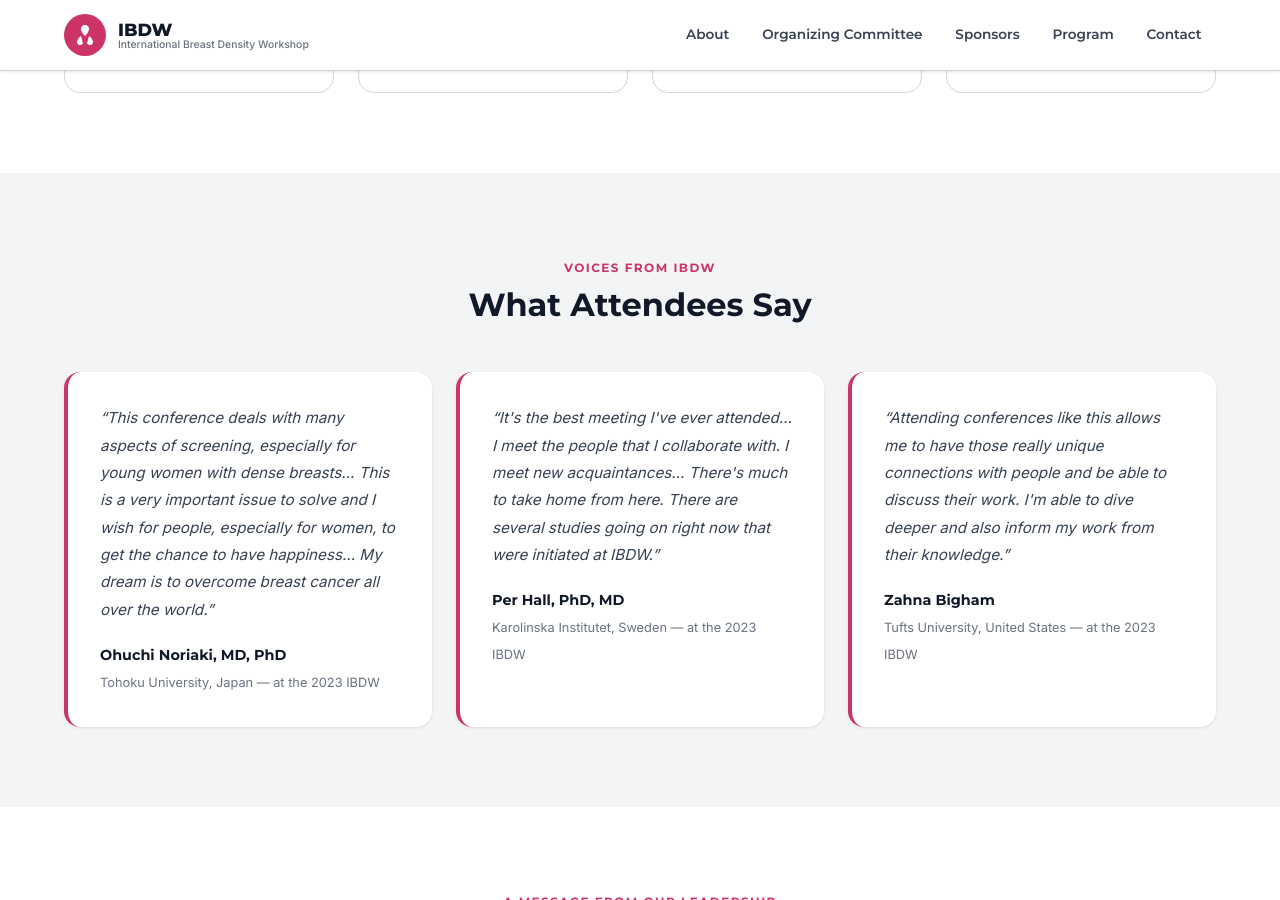
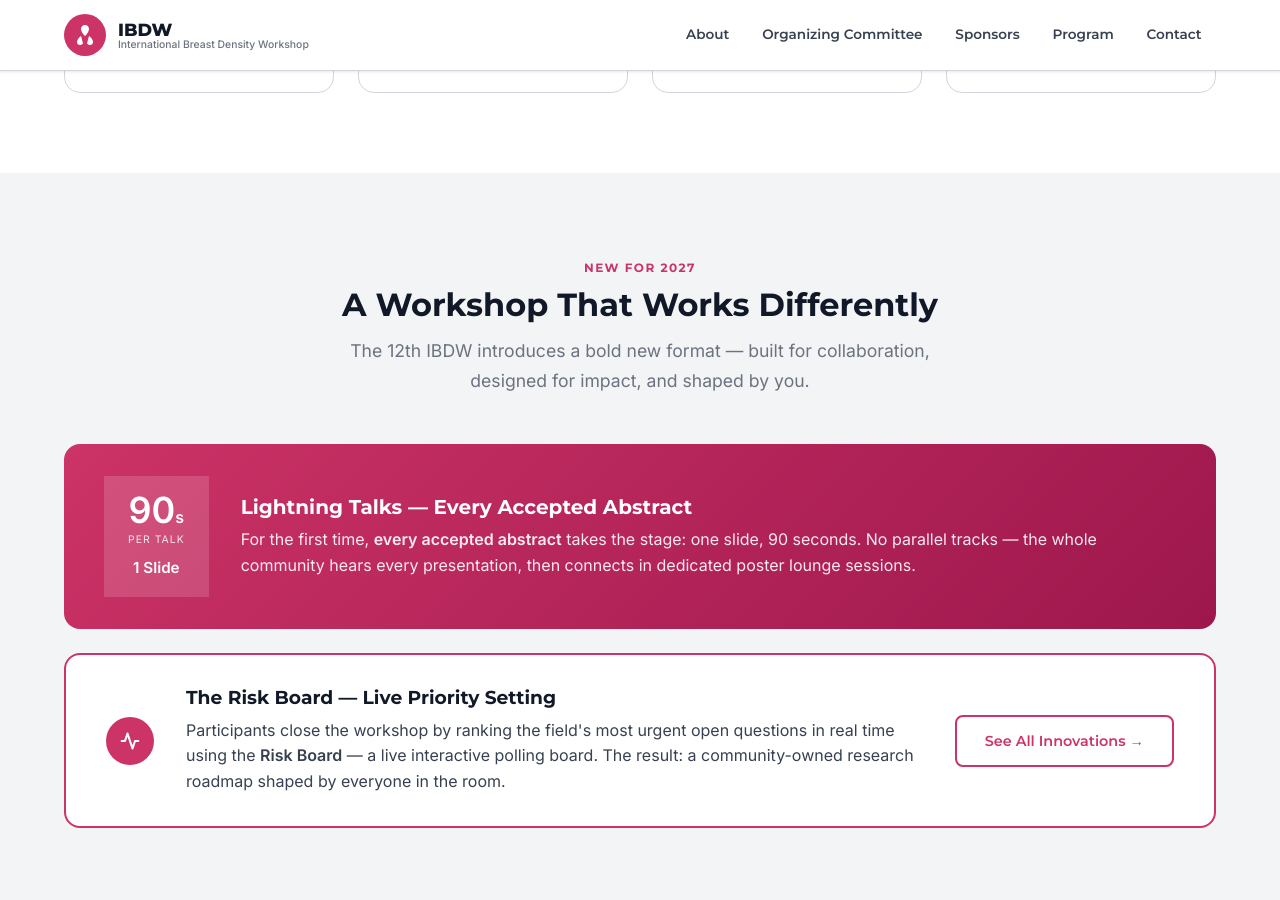
Before and after one commit to jshepherd46/breastdensityworkshop, a Jekyll site: the page built from index.html, in a window 1280 px wide and 900 px high, scrolled down 1528 px. Built offline with Jekyll 4.4.1, drawn with Linux system fonts in a browser that asks for light colours.

Commit message:
Add format innovations: index.html

```diff
--- a/index.html
+++ b/index.html
@@ -100,8 +100,44 @@ og_image: /assets/images/hero-bg.jpg
   </div>
 </section>
 
+<!-- FORMAT INNOVATIONS TEASER -->
+<section class="section section--alt">
+  <div class="container">
+    <div class="section-header">
+      <span class="section-label">New for 2027</span>
+      <h2>A Workshop That Works Differently</h2>
+      <p>The 12th IBDW introduces a bold new format — built for collaboration, designed for impact, and shaped by you.</p>
+    </div>
+
+    <!-- Lightning Talks callout -->
+    <div style="background: linear-gradient(135deg, var(--pink) 0%, #9d174d 100%); border-radius: var(--radius-lg); padding: 2rem 2.5rem; color: #fff; margin-bottom: 1.5rem; display: flex; gap: 2rem; align-items: center; flex-wrap: wrap;">
+      <div style="flex: 0 0 auto; text-align: center; background: rgba(255,255,255,0.15); border-radius: var(--radius-md); padding: 1rem 1.5rem;">
+        <div style="font-size: 2.25rem; font-weight: 800; line-height: 1;">90<span style="font-size: 1rem;">s</span></div>
+        <div style="font-size: 0.65rem; text-transform: uppercase; letter-spacing: 0.1em; opacity: 0.85; margin-top: 0.2rem;">Per Talk</div>
+        <div style="font-size: 0.95rem; font-weight: 700; margin-top: 0.4rem;">1 Slide</div>
+      </div>
+      <div style="flex: 1; min-width: 200px;">
+        <h3 style="margin: 0 0 0.5rem; font-size: 1.25rem; color: #fff;">Lightning Talks — Every Accepted Abstract</h3>
+        <p style="margin: 0; opacity: 0.9; line-height: 1.6;">For the first time, <strong>every accepted abstract</strong> takes the stage: one slide, 90 seconds. No parallel tracks — the whole community hears every presentation, then connects in dedicated poster lounge sessions.</p>
+      </div>
+    </div>
+
+    <!-- Risk Board callout -->
+    <div style="background: #fff; border: 2px solid var(--pink); border-radius: var(--radius-lg); padding: 2rem 2.5rem; margin-bottom: 2rem; display: flex; gap: 2rem; align-items: center; flex-wrap: wrap;">
+      <div style="flex: 0 0 auto; width: 3rem; height: 3rem; background: var(--pink); border-radius: 50%; display: flex; align-items: center; justify-content: center; flex-shrink: 0;">
+        <svg width="20" height="20" viewBox="0 0 24 24" fill="none" stroke="#fff" stroke-width="2.5" stroke-linecap="round" stroke-linejoin="round"><polyline points="22 12 18 12 15 21 9 3 6 12 2 12"/></svg>
+      </div>
+      <div style="flex: 1; min-width: 200px;">
+        <h3 style="margin: 0 0 0.5rem; color: var(--gray-900);">The Risk Board — Live Priority Setting</h3>
+        <p style="margin: 0; color: var(--gray-600); line-height: 1.6;">Participants close the workshop by ranking the field's most urgent open questions in real time using the <strong>Risk Board</strong> — a live interactive polling board. The result: a community-owned research roadmap shaped by everyone in the room.</p>
+      </div>
+      <a href="{{ site.baseurl }}/program/" class="btn btn-outline-pink" style="flex-shrink: 0;">See All Innovations →</a>
+    </div>
+  </div>
+</section>
+
 <!-- TESTIMONIALS -->
-<section class="section section--alt">
+<section class="section">
   <div class="container">
     <div class="section-header">
       <span class="section-label">Voices from IBDW</span>
```
